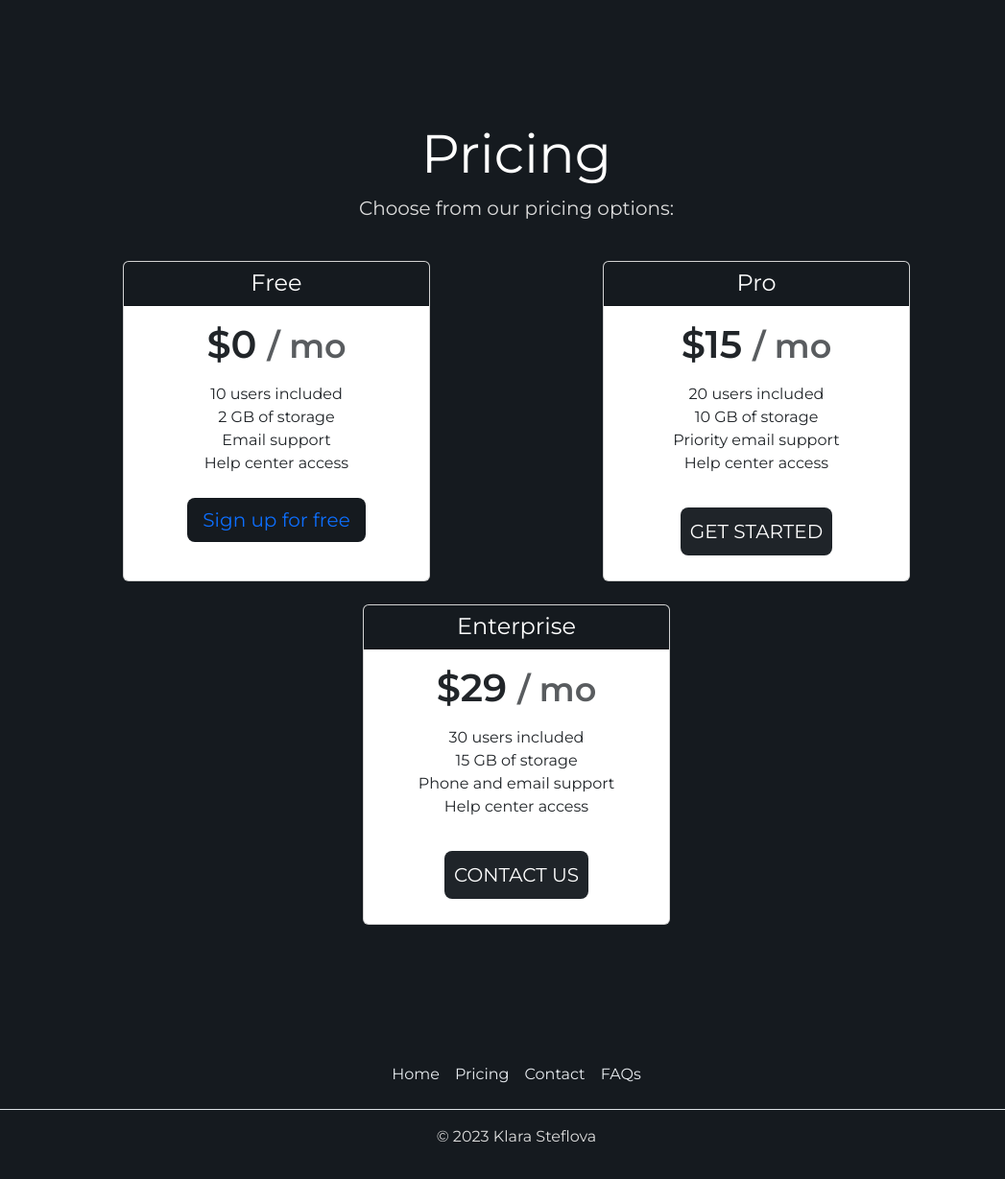
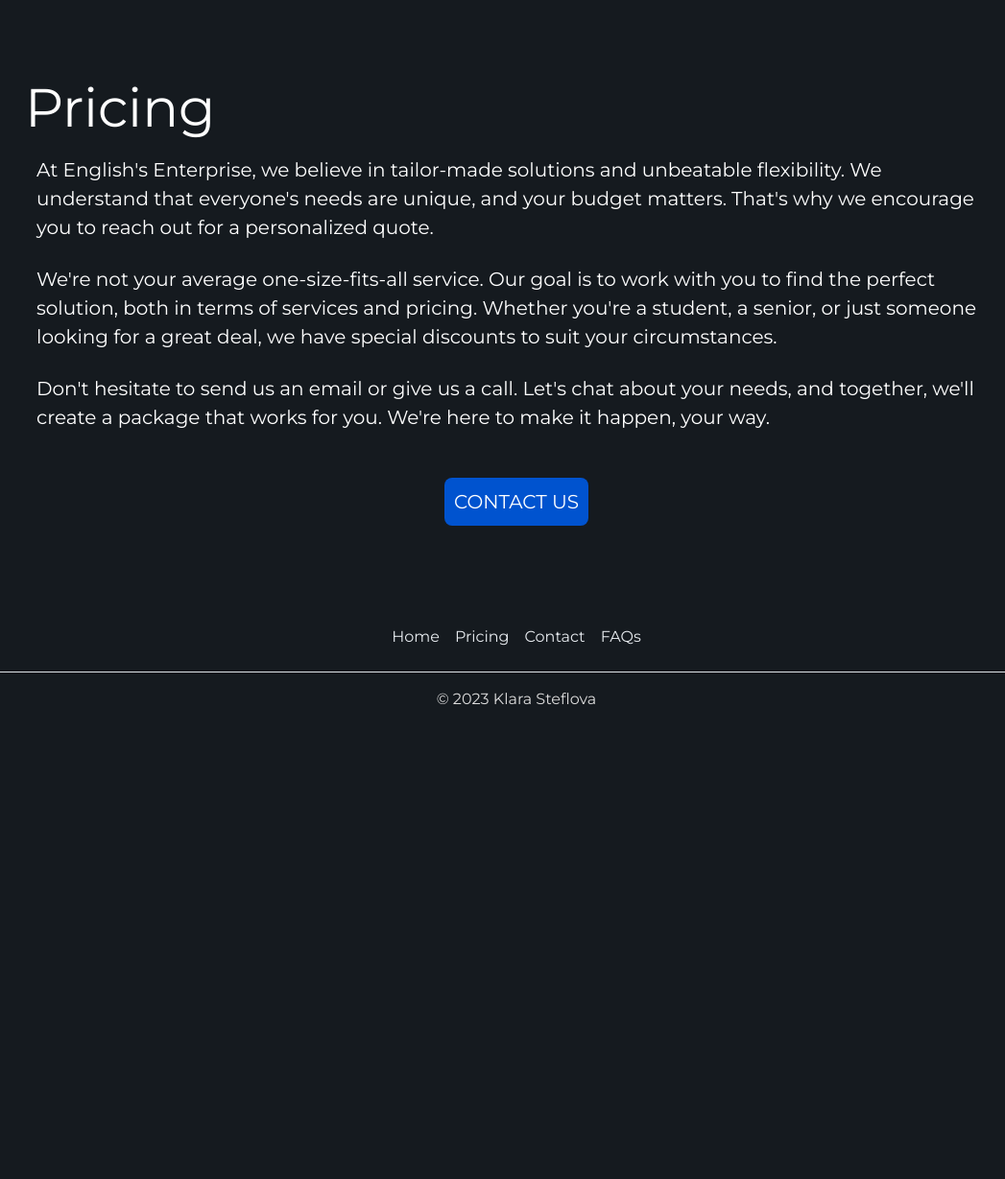
Before and after one commit to clariss95/moving_comp_web, a PHP site: page /pricing.html in a window 1280 px wide. Shown: the part 641-1870 px from the top of the page at 96% size, without its empty margins (102-1149 px from the left). After the commit the page ends 1376 px from the top, so only its background shows below. Run offline with PHP 8.4, Linux system fonts and the light colour scheme.

Commit message:
final changes

```diff
--- a/index.html
+++ b/index.php
@@ -64,8 +64,8 @@
 
     <div class="container-fluid" style=" background-color: rgb(21, 26, 31); ">
         <h1 class="display-4">Moving Made Easier</h1>
-        <p class="fs-5" style="padding-top:0.5rem;">We are a small but mighty business, located in St. John's, Newdfoundland. English's Enterprise is run by a husband and wife duo, specializing in deliveries, monthly moves, and dump runs.</p>
-        <p class="fs-5" style="padding-top:0.5rem;">Armed with our pickup truck, we are here to make your life easier and lighten your load.</p>
+        <p class="fs-5" style="padding-top:0.5rem;">We are a small but mighty business, located in St. John's, Newfoundland. English's Enterprise is run by a husband and wife duo, specializing in deliveries, monthly moves, and dump runs.</p>
+        <p class="fs-5" style="padding-top:0.5rem;">Armed with our pickup truck (and trailer), we are here to make your life easier and lighten your load.</p>
 
 
     </div>
--- a/pricing.html
+++ b/pricing.html
@@ -62,62 +62,28 @@
     </div>
     <div class="container-fluid" style=" background-color: rgb(21, 26, 31);">
 
-        <div class="pricing-header px-3 py-3 pt-md-5 pb-md-4 mx-auto text-center">
-            <h1 class="display-4">Pricing</h1>
-            <p class="lead" style="text-align: center;">Choose from our pricing options:</p>
-        </div>
+
+        <h1 class="display-4" style="text-align: left;">Pricing</h1>
+
 
         <div class="container">
-            <div class="card-deck mb-3 text-center">
-                <div class="card mb-4 box-shadow">
-                    <div class="card-header">
-                        <h4 class="my-0 font-weight-normal">Free</h4>
-                    </div>
-                    <div class="card-body">
-                        <h1 class="card-title pricing-card-title">$0 <small class="text-muted">/ mo</small></h1>
-                        <ul class="list-unstyled mt-3 mb-4">
-                            <li>10 users included</li>
-                            <li>2 GB of storage</li>
-                            <li>Email support</li>
-                            <li>Help center access</li>
-                        </ul>
-                        <button type="button" class="btn btn-lg btn-block btn-outline-primary">Sign up for free</button>
-                    </div>
-                </div>
-                <div class="card mb-4 box-shadow">
-                    <div class="card-header">
-                        <h4 class="my-0 font-weight-normal">Pro</h4>
-                    </div>
-                    <div class="card-body">
-                        <h1 class="card-title pricing-card-title">$15 <small class="text-muted">/ mo</small></h1>
-                        <ul class="list-unstyled mt-3 mb-4">
-                            <li>20 users included</li>
-                            <li>10 GB of storage</li>
-                            <li>Priority email support</li>
-                            <li>Help center access</li>
-                        </ul>
-                        <button type="button" class="btn btn-lg btn-block btn-primary">Get started</button>
-                    </div>
-                </div>
-                <div class="card mb-4 box-shadow">
-                    <div class="card-header">
-                        <h4 class="my-0 font-weight-normal">Enterprise</h4>
-                    </div>
-                    <div class="card-body">
-                        <h1 class="card-title pricing-card-title">$29 <small class="text-muted">/ mo</small></h1>
-                        <ul class="list-unstyled mt-3 mb-4">
-                            <li>30 users included</li>
-                            <li>15 GB of storage</li>
-                            <li>Phone and email support</li>
-                            <li>Help center access</li>
-                        </ul>
-                        <button type="button" class="btn btn-lg btn-block btn-primary">Contact us</button>
-                    </div>
+            <div>
+                <p class="fs-5" style="padding-top:0.5rem; text-align: left; color:white">At English's Enterprise, we believe in tailor-made solutions and unbeatable flexibility. We understand that everyone's needs are unique, and your budget matters. That's why we encourage you to reach out for a personalized quote.</p>
+
+                <p class="fs-5" style="padding-top:0.5rem; text-align: left; color:white">We're not your average one-size-fits-all service. Our goal is to work with you to find the perfect solution, both in terms of services and pricing. Whether you're a student, a senior, or just someone looking for a great deal, we have special
+                    discounts to suit your circumstances.</p>
+
+                <p class="fs-5" style="padding-top:0.5rem; text-align: left; color:white">Don't hesitate to send us an email or give us a call. Let's chat about your needs, and together, we'll create a package that works for you. We're here to make it happen, your way.</p>
+
+                <div class="centered-btn" style="display: flex; justify-content: center; margin-top: 3rem;">
+                    <button type="button" class="btn btn-lg btn-block btn-primary" style="text-align: center;background:#0053cf; color: white; margin: auto 0; "> <a href="mailto:josh_english111@hotmail.com ">Contact us</a></button>
                 </div>
             </div>
+        </div>
+    </div>
 
 
-        </div>
+    </div>
     </div>
 
 
--- a/sentMail.php
+++ b/sentMail.php
@@ -4,7 +4,7 @@ error_reporting(E_ALL);
 ini_set('display_errors', '1');
 
 if(isset($_POST['submit'])) {
-$mailto = "klara.steflova@gmail.com";
+$mailto = "josh_english111@hotmail.com";
 $name = $_POST['name'];
 $email = $_POST['email'];
 $phone = $_POST['phone'];
--- a/style.css
+++ b/style.css
@@ -1,8 +1,8 @@
 /* Mobile devices (up to 767px) */
 
-@media (max-width: 767px) {
 
 /* Mobile styles go here */
+
 .nav-link {
     color: rgb(231, 235, 239);
 }
@@ -11,7 +11,9 @@
     text-align: center;
 }
 
+
 /* Default background image for smaller screens */
+
 .background-image {
     background-image: url('pics/quidividi.jpg');
     background-repeat: no-repeat;
@@ -163,6 +165,22 @@
     color: white;
     text-decoration: none;
 }
+
+.faqs-one li {
+    margin-top: 20px;
+    max-width: 80%;
+}
+
+.bold {
+    font-weight: 500;
+}
+
+.card-body {
+    max-width: 90%;
+}
+
+.card-body p {
+    color: black;
 }
 
 
@@ -264,7 +282,7 @@
     }
 
     .container-fluid {
-        padding: 1rem 8rem 3rem 8rem;
+        padding: 0rem 8rem 3rem 8rem;
     }
 
     .bold {
```
Also changed, not shown: FAQs.html (+34 -8 lines), contact.html (+10 -5 lines), pics/background_stjohns.jpg (deleted), 1 other file. Lines whose indentation alone changed are shown as unchanged.
